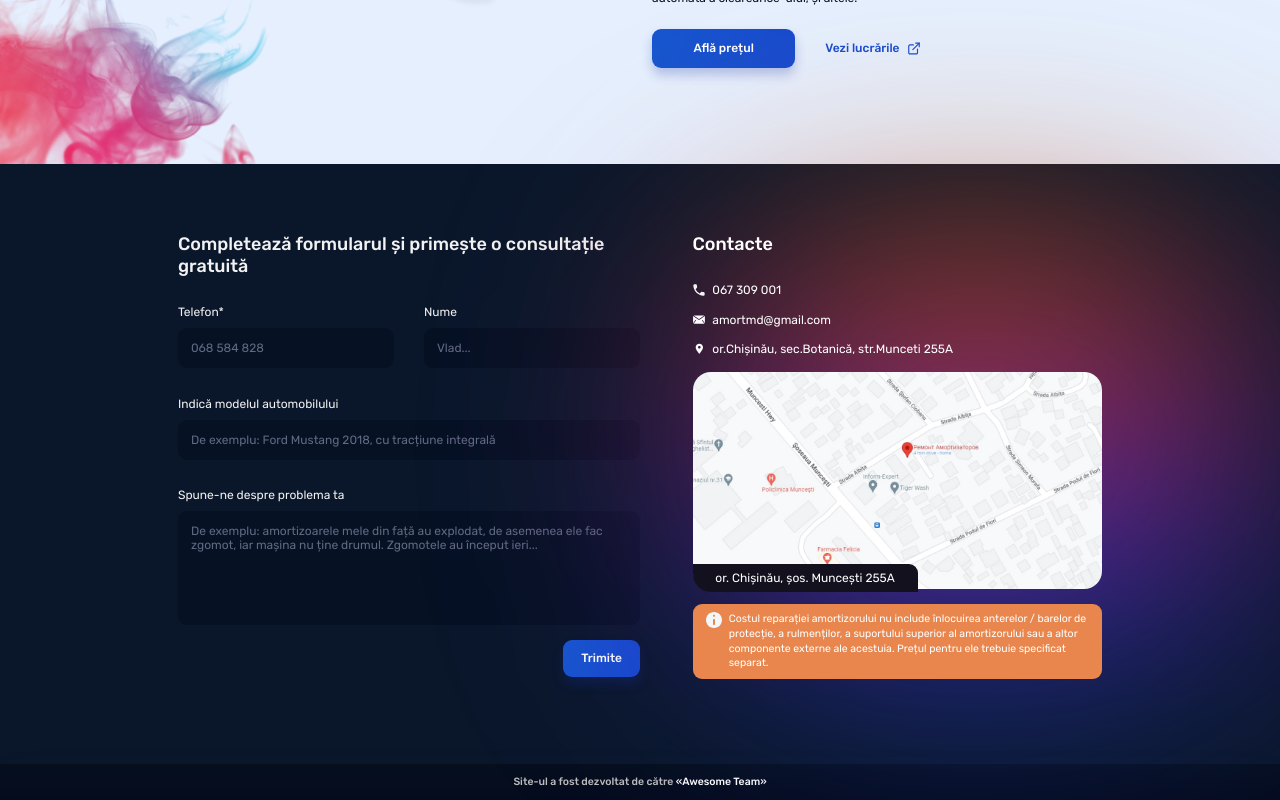
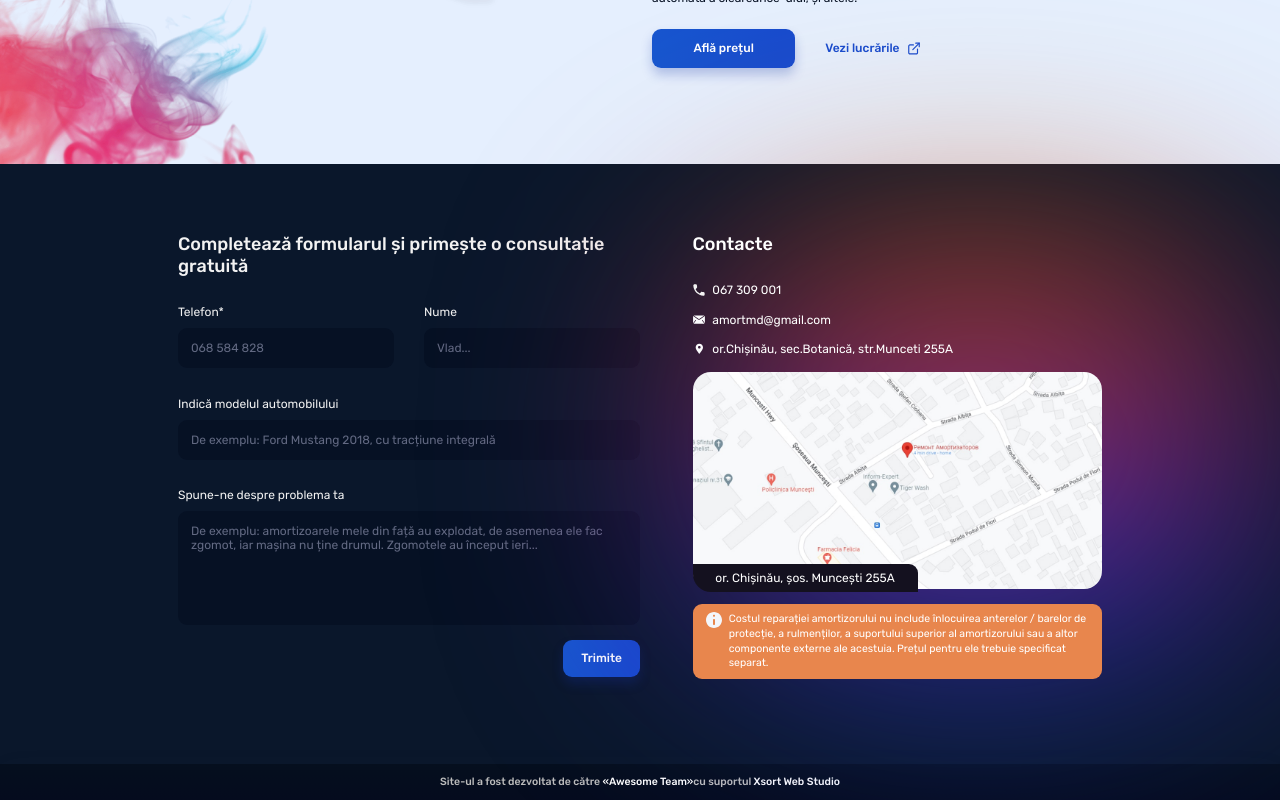
Before and after one commit to 11VladC11/Amort.md, a React (Create React App) app: page / in a window 1280 px wide. Shown: the part 1683-2483 px from the top of the page. Built offline with nearby package versions, Linux system fonts and the light colour scheme.

Commit message:
changes in footer

```diff
--- a/src/components/footer/footer.component.jsx
+++ b/src/components/footer/footer.component.jsx
@@ -4,7 +4,7 @@ const Footer = ({props})=> {
 	return(
 		<FooterWrapper>
 			<FooterContainer>
-				{props[1]}<a href="mailto:awsteammd@gmail.com">  «Awesome Team»</a>
+				{props[1]}<a href="mailto:awsteammd@gmail.com">  «Awesome Team»</a> {props[2]} <a href="https://xsort.md">Xsort Web Studio</a>
 			</FooterContainer>
 
 		</FooterWrapper>
--- a/src/language.js
+++ b/src/language.js
@@ -62,7 +62,8 @@ export const languageChangerObject ={
 			}
 		},
 		'footer':{
-			1:'Сайт разработан при поддержке'
+			1:'Сайт разработан при поддержке',
+			2:'при поддержке'
 		}
 	},
 	'romanian':{
@@ -128,7 +129,8 @@ export const languageChangerObject ={
 			}
 		},
 		'footer':{
-			1:'Site-ul a fost dezvoltat de către'
+			1:'Site-ul a fost dezvoltat de către',
+			2:'cu suportul'
 		}
 	}
 }
```
